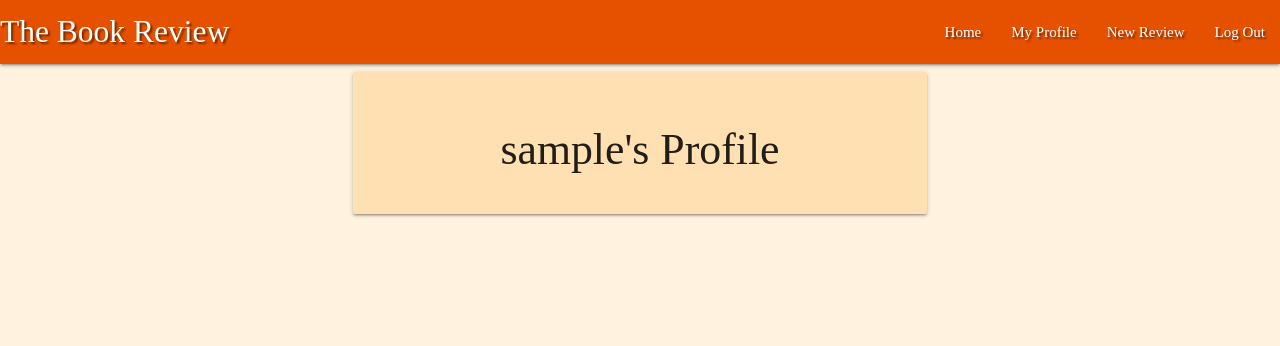
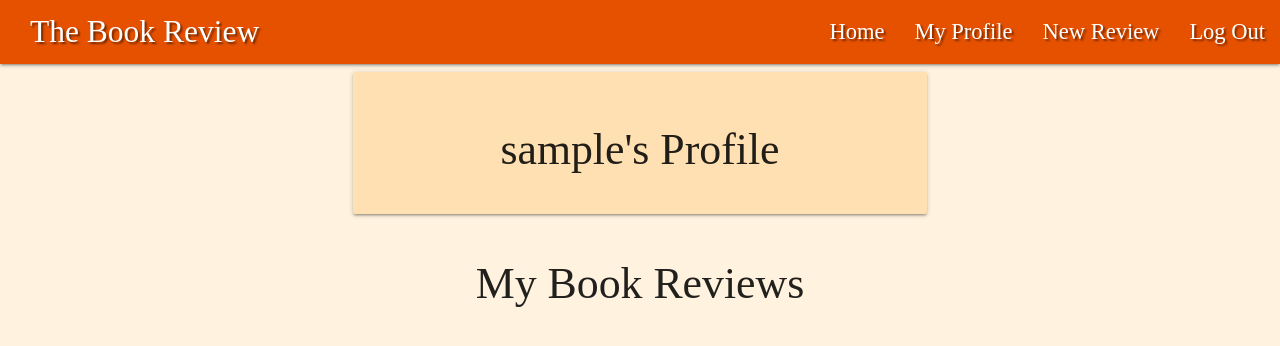
Before and after one commit to craigmantona/the_book_review, a Flask app: page /profile/1 in a window 1280 px wide. Shown: the top 346 px of the page. Run offline with Flask 2, Linux system fonts and the light colour scheme; the visitor is signed in with stand-in values (Sample User, id 1); a database or web service that is not in the repository returns one stand-in record (values such as "Sample title"); some libraries are stand-ins or nearby versions.

Commit message:
Altered Nav bar styling

```diff
--- a/static/css/style.css
+++ b/static/css/style.css
@@ -24,3 +24,11 @@ div.a {
     margin: 5px;
     line-height: 42px;
 }
+
+nav .brand-logo {
+    padding-left: 30px;
+}
+
+nav ul a {
+    font-size: 1.5rem;
+}
--- a/templates/base.html
+++ b/templates/base.html
@@ -21,7 +21,7 @@
         <!-- top navbar -->
         <nav class="nav-extended text-shadow orange darken-4">
             <div class="nav-wrapper">
-                <a href="#!" class="brand-logo">The Book Review</a>
+                <a href="{{ url_for('get_books') }}" class="brand-logo">The Book Review</a>
                 <a href="#" data-target="mobile-demo" class="sidenav-trigger left"><i class="fas fa-bars"></i></a>
                 <ul class="right hide-on-med-and-down">
                     <li><a href="{{ url_for('get_books') }}">Home</a></li>
--- a/templates/profile.html
+++ b/templates/profile.html
@@ -11,5 +11,36 @@
         </div>
     </div>
 
+    <h3 class="center-align">My Book Reviews</h3>
+
+    {% if books|length > 0 %}
+
+    <ul class="collapsible popout">
+        {% for book in books %}
+        <li>
+            <div class="collapsible-header orange lighten-4">
+                <div class="col s3">
+                    <i class="fas fa-caret-down"></i>
+                    {% if session.user|lower == books.created_by|lower %}
+                        <a href="{{ url_for('delete_book', book_id=book._id) }}" class="btn-small green accent-4">Delete</a>
+                        <a href="{{ url_for('edit_book', book_id=book._id) }}" class="btn-small light-blue lighten-1">Edit</a>
+                    {% endif %}
+                </div>
+                <div class="col s9">
+                    <strong>{{ book.book_name }}</strong> : {{ book.author }}
+                    {% if book.recommend == "yes" %}
+                        <i class="far fa-check-circle tooltipped"
+                            data-position="top" data-tooltip="Recommended!"></i>
+                    {% endif %}
+                </div>
+            </div>
+            <div class="collapsible-body">
+                <p>{{ book.review }}</p>
+                <p><em>: {{ book.created_by }}</em></p>
+            </div>
+        </li>
+        {% endfor %}
+    </ul>
+    {% endif %}
 
 {% endblock %}
```
Also changed, not shown: templates/home.html (added).
